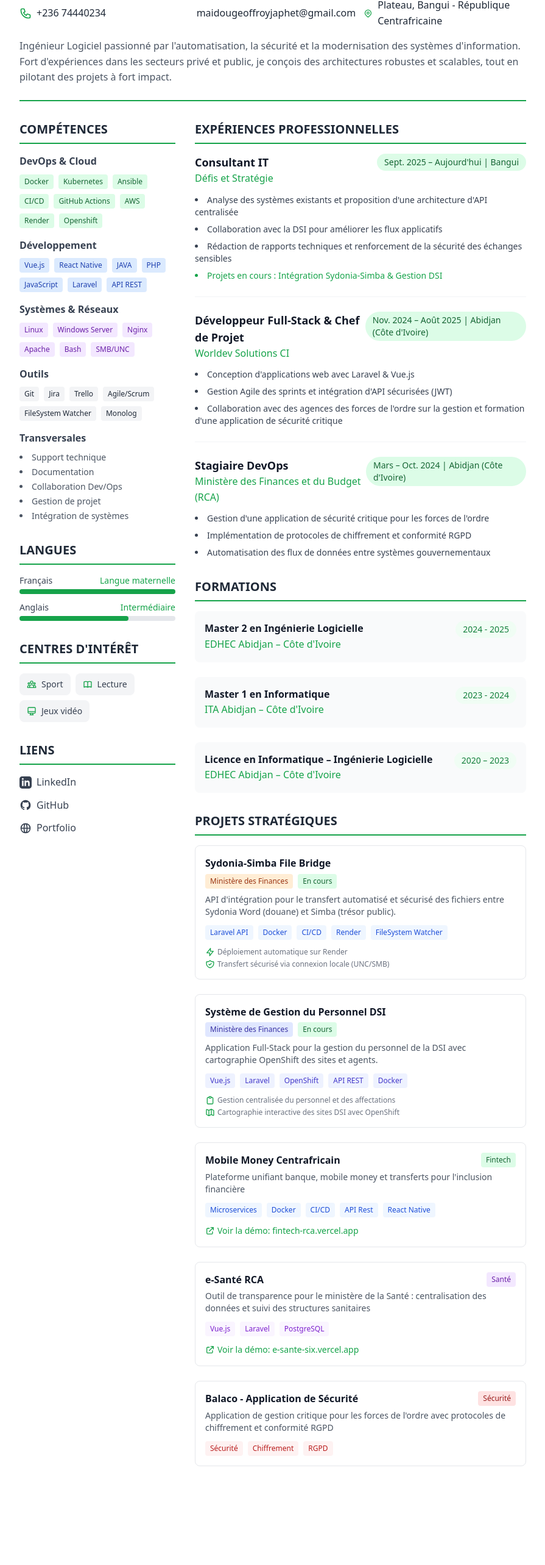
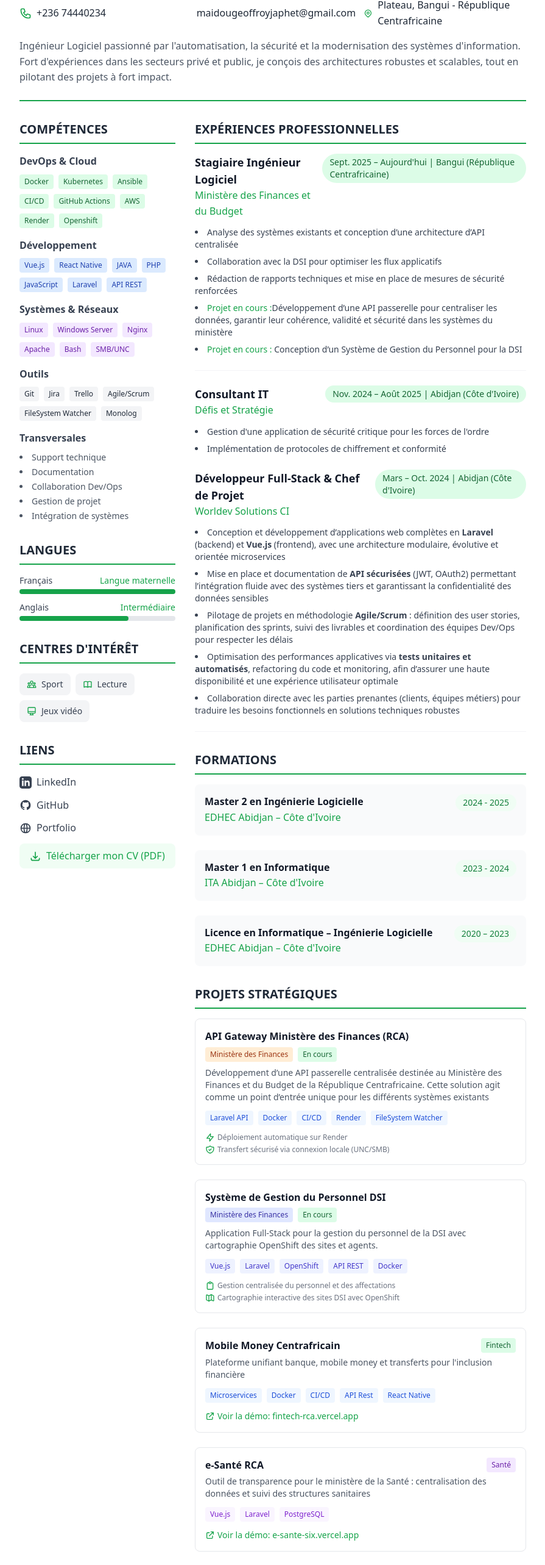
Before and after one commit to Nanobolide/portfolio, a Vue app: page /cv in a window 1280 px wide. Shown: the part 180-2746 px from the top of the page at 61% size, without its empty margins (192-1087 px from the left). Before the commit the page ends 2648 px from the top, so only its background shows below. Built offline with nearby package versions, Linux system fonts and the light colour scheme.

Commit message:
Update cv full

```diff
--- a/src/pages/CV.vue
+++ b/src/pages/CV.vue
@@ -182,6 +182,18 @@
               </svg>
               Portfolio
             </a>
+
+            <!-- Lien pour télécharger le CV -->
+            <a
+              href="/CV_Japhet_Maidou_fr.pdf"
+              download="CV_Geoffroy_MAIDOU.pdf"
+              class="flex items-center text-green-600 hover:text-green-800 transition font-medium bg-green-50 px-4 py-2 rounded-lg"
+            >
+              <svg class="w-5 h-5 mr-2" fill="none" stroke="currentColor" viewBox="0 0 24 24">
+                <path stroke-linecap="round" stroke-linejoin="round" stroke-width="2" d="M4 16v1a3 3 0 003 3h10a3 3 0 003-3v-1m-4-4l-4 4m0 0l-4-4m4 4V4"/>
+              </svg>
+              Télécharger mon CV (PDF)
+            </a>
           </div>
         </section>
       </div>
@@ -192,60 +204,68 @@
         <section class="mb-8">
           <h3 class="text-xl font-bold border-b-2 border-green-600 pb-2 mb-4">EXPÉRIENCES PROFESSIONNELLES</h3>
 
+          <!-- Ministère des Finances et du Budget -->
+            <div class="mb-6 pb-6 border-b border-gray-100">
+              <div class="flex justify-between items-start">
+                <div>
+                  <h4 class="font-bold text-lg text-gray-900">Stagiaire Ingénieur Logiciel</h4>
+                  <p class="text-green-600 font-medium">Ministère des Finances et du Budget</p>
+                </div>
+                <span class="bg-green-100 text-green-800 px-3 py-1 rounded-full text-sm font-medium">
+                  Sept. 2025 – Aujourd'hui | Bangui (République Centrafricaine)
+                </span>
+              </div>
+              <ul class="list-disc list-inside text-sm space-y-2 text-gray-700 mt-3">
+                <li>Analyse des systèmes existants et conception d’une architecture d’API centralisée</li>
+                <li>Collaboration avec la DSI pour optimiser les flux applicatifs</li>
+                <li>Rédaction de rapports techniques et mise en place de mesures de sécurité renforcées</li>
+                <li>
+                 <span class="text-green-600 font-medium"> Projet en cours :</span>Développement d’une API passerelle pour centraliser les données, garantir leur cohérence, validité et sécurité dans les systèmes du ministère
+                </li>
+                <li >
+                  <span class="text-green-600 font-medium"> Projet en cours : </span>Conception d’un Système de Gestion du Personnel pour la DSI
+                </li>
+              </ul>
+            </div>
+
           <!-- Défis et Stratégie -->
-          <div class="mb-6 pb-6 border-b border-gray-100">
+          <div class="mb-6">
             <div class="flex justify-between items-start">
               <div>
                 <h4 class="font-bold text-lg text-gray-900">Consultant IT</h4>
                 <p class="text-green-600 font-medium">Défis et Stratégie</p>
               </div>
               <span class="bg-green-100 text-green-800 px-3 py-1 rounded-full text-sm font-medium">
-                Sept. 2025 – Aujourd'hui | Bangui
+                Nov. 2024 – Août 2025 | Abidjan (Côte d'Ivoire)
               </span>
             </div>
             <ul class="list-disc list-inside text-sm space-y-2 text-gray-700 mt-3">
-              <li>Analyse des systèmes existants et proposition d'une architecture d'API centralisée</li>
-              <li>Collaboration avec la DSI pour améliorer les flux applicatifs</li>
-              <li>Rédaction de rapports techniques et renforcement de la sécurité des échanges sensibles</li>
-              <li class="text-green-600 font-medium">Projets en cours : Intégration Sydonia-Simba & Gestion DSI</li>
+              <li>Gestion d'une application de sécurité critique pour les forces de l'ordre</li>
+              <li>Implémentation de protocoles de chiffrement et conformité</li>
             </ul>
           </div>
 
-          <!-- Worldev Solutions -->
-          <div class="mb-6 pb-6 border-b border-gray-100">
+                    <!-- Worldev Solutions -->
+         <div class="mb-6 pb-6 border-b border-gray-100">
             <div class="flex justify-between items-start">
               <div>
                 <h4 class="font-bold text-lg text-gray-900">Développeur Full-Stack & Chef de Projet</h4>
                 <p class="text-green-600 font-medium">Worldev Solutions CI</p>
               </div>
               <span class="bg-green-100 text-green-800 px-3 py-1 rounded-full text-sm font-medium">
-                Nov. 2024 – Août 2025 | Abidjan (Côte d'Ivoire)
-              </span>
-            </div>
-            <ul class="list-disc list-inside text-sm space-y-2 text-gray-700 mt-3">
-              <li>Conception d'applications web avec Laravel & Vue.js</li>
-              <li>Gestion Agile des sprints et intégration d'API sécurisées (JWT)</li>
-              <li>Collaboration avec des agences des forces de l'ordre sur la gestion et formation d'une application de sécurité critique</li>
-            </ul>
-          </div>
-
-          <!-- Ministère des Finances -->
-          <div class="mb-6">
-            <div class="flex justify-between items-start">
-              <div>
-                <h4 class="font-bold text-lg text-gray-900">Stagiaire DevOps</h4>
-                <p class="text-green-600 font-medium">Ministère des Finances et du Budget (RCA)</p>
-              </div>
-              <span class="bg-green-100 text-green-800 px-3 py-1 rounded-full text-sm font-medium">
                 Mars – Oct. 2024 | Abidjan (Côte d'Ivoire)
               </span>
             </div>
-            <ul class="list-disc list-inside text-sm space-y-2 text-gray-700 mt-3">
-              <li>Gestion d'une application de sécurité critique pour les forces de l'ordre</li>
-              <li>Implémentation de protocoles de chiffrement et conformité RGPD</li>
-              <li>Automatisation des flux de données entre systèmes gouvernementaux</li>
-            </ul>
+           <ul class="list-disc list-inside text-sm space-y-2 text-gray-700 mt-3">
+            <li>Conception et développement d’applications web complètes en <strong>Laravel</strong> (backend) et <strong>Vue.js</strong> (frontend), avec une architecture modulaire, évolutive et orientée microservices</li>
+            <li>Mise en place et documentation de <strong>API sécurisées</strong> (JWT, OAuth2) permettant l’intégration fluide avec des systèmes tiers et garantissant la confidentialité des données sensibles</li>
+            <li>Pilotage de projets en méthodologie <strong>Agile/Scrum</strong> : définition des user stories, planification des sprints, suivi des livrables et coordination des équipes Dev/Ops pour respecter les délais</li>
+            <li>Optimisation des performances applicatives via <strong>tests unitaires et automatisés</strong>, refactoring du code et monitoring, afin d’assurer une haute disponibilité et une expérience utilisateur optimale</li>
+            <li>Collaboration directe avec les parties prenantes (clients, équipes métiers) pour traduire les besoins fonctionnels en solutions techniques robustes</li>
+          </ul>
+
           </div>
+
         </section>
 
         <!-- Formation -->
@@ -294,7 +314,7 @@
             <div class="border border-gray-200 rounded-lg p-4 hover:border-green-300 transition">
               <div class="flex justify-between items-start">
                 <div>
-                  <h4 class="font-bold text-gray-900">Sydonia-Simba File Bridge</h4>
+                  <h4 class="font-bold text-gray-900">API Gateway Ministère des Finances (RCA)</h4>
                   <div class="flex items-center mt-1">
                     <span class="bg-orange-100 text-orange-800 px-2 py-1 rounded text-xs font-medium mr-2">Ministère des Finances</span>
                     <span class="bg-green-100 text-green-800 px-2 py-1 rounded text-xs font-medium">En cours</span>
@@ -302,8 +322,8 @@
                 </div>
               </div>
               <p class="text-sm text-gray-600 mb-3 mt-2">
-                API d'intégration pour le transfert automatisé et sécurisé des fichiers entre Sydonia Word (douane) et Simba (trésor public).
-              </p>
+                 Développement d’une API passerelle centralisée destinée au Ministère des Finances et du Budget de la République Centrafricaine.
+                  Cette solution agit comme un point d’entrée unique pour les différents systèmes existants </p>
               <div class="flex flex-wrap gap-2 mb-3">
                 <span class="bg-blue-50 text-blue-700 px-2 py-1 rounded text-xs">Laravel API</span>
                 <span class="bg-blue-50 text-blue-700 px-2 py-1 rounded text-xs">Docker</span>
@@ -410,21 +430,7 @@
               </a>
             </div>
 
-            <!-- Balaco -->
-            <div class="border border-gray-200 rounded-lg p-4 hover:border-green-300 transition">
-              <div class="flex justify-between items-start">
-                <h4 class="font-bold text-gray-900">Balaco - Application de Sécurité</h4>
-                <span class="bg-red-100 text-red-800 px-2 py-1 rounded text-xs font-medium">Sécurité</span>
-              </div>
-              <p class="text-sm text-gray-600 mb-3 mt-1">
-                Application de gestion critique pour les forces de l'ordre avec protocoles de chiffrement et conformité RGPD
-              </p>
-              <div class="flex flex-wrap gap-2">
-                <span class="bg-red-50 text-red-700 px-2 py-1 rounded text-xs">Sécurité</span>
-                <span class="bg-red-50 text-red-700 px-2 py-1 rounded text-xs">Chiffrement</span>
-                <span class="bg-red-50 text-red-700 px-2 py-1 rounded text-xs">RGPD</span>
-              </div>
-            </div>
+
           </div>
         </section>
       </div>
```
